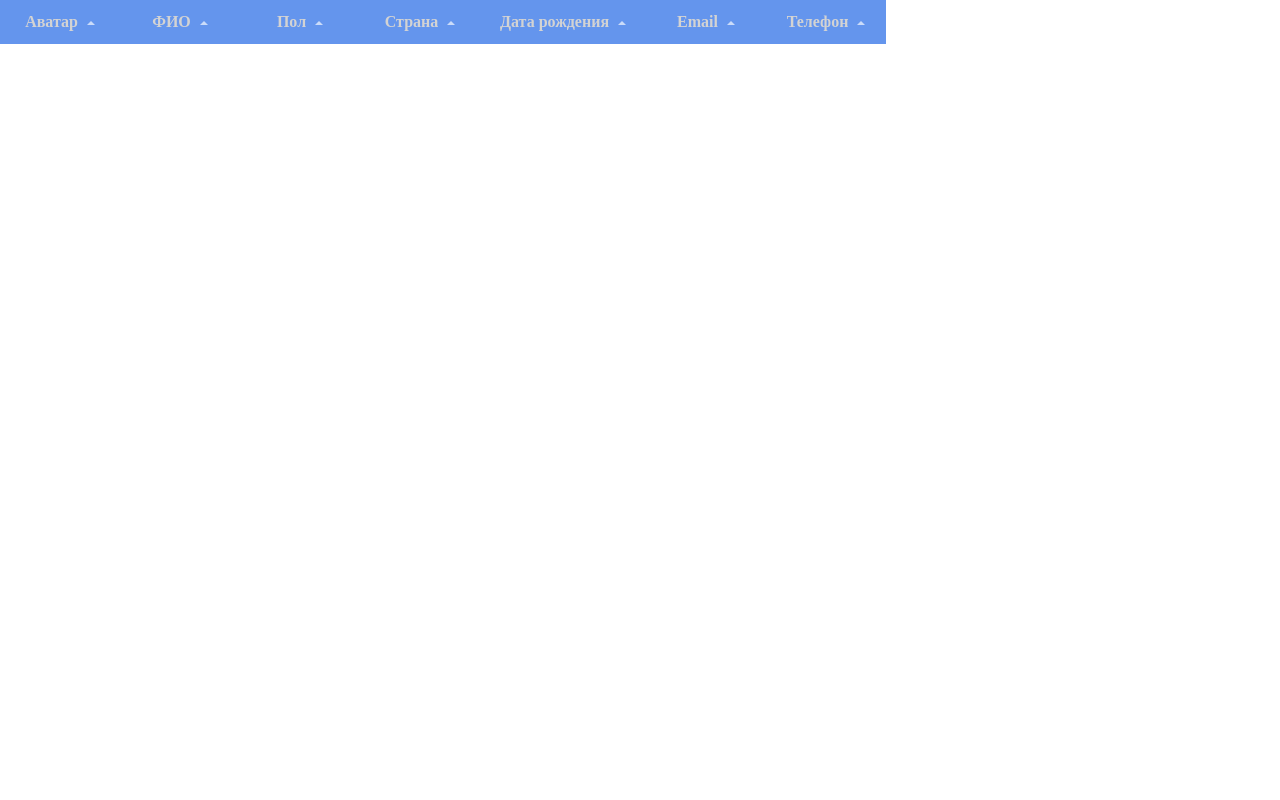
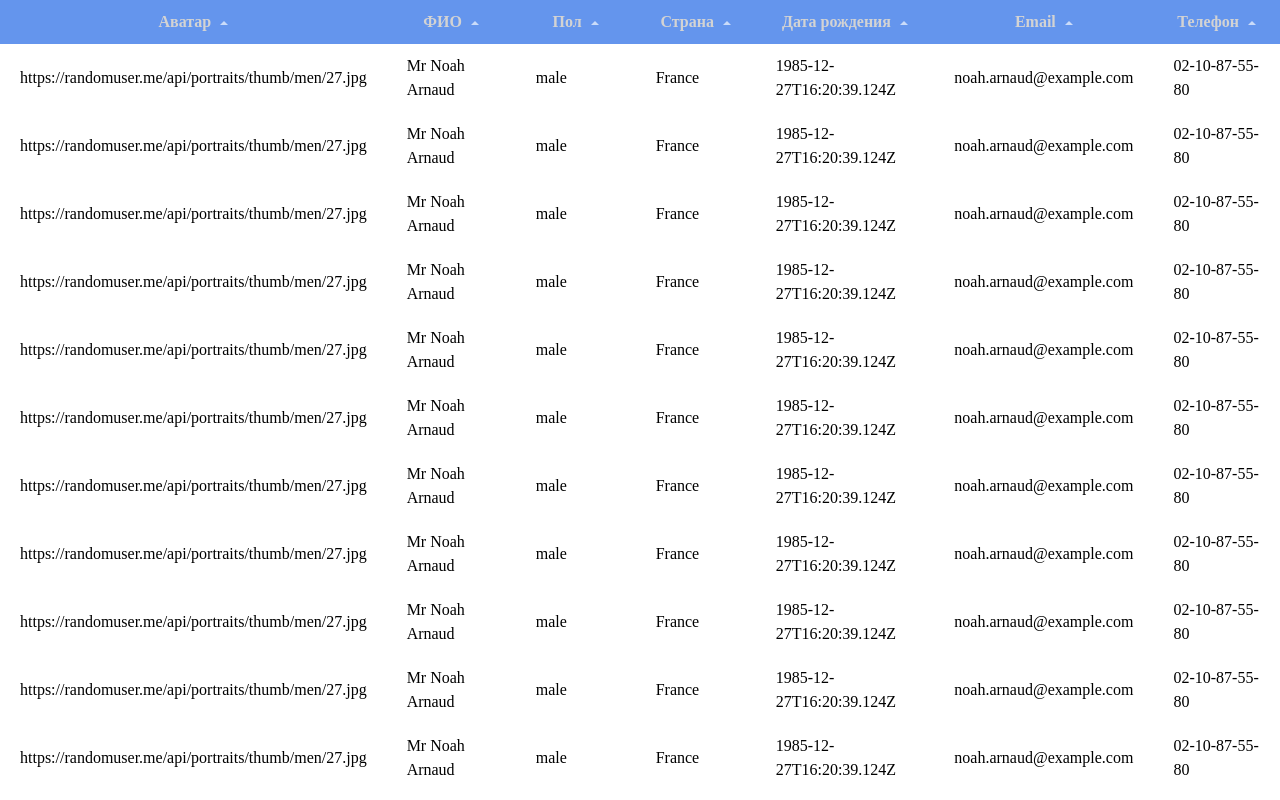
Before and after one commit to becasualle/vue-table, a Vue app: page / in a window 1280 px wide. Shown: the top 800 px of the page. Built offline with nearby package versions, Linux system fonts and the light colour scheme.

Commit message:
Better typing for columns data and rendering table rows with mock data

```diff
--- a/src/App.vue
+++ b/src/App.vue
@@ -2,18 +2,27 @@
   <header></header>
 
   <main>
-    <DataTable :columns="tableColumns" />
+    <DataTable :data="tableData" :columns="tableColumns" />
   </main>
 </template>
 
 <script setup lang="ts">
-import { onMounted, watchEffect, ref } from "vue";
+import { watchEffect, ref, computed } from "vue";
 import DataTable from "./components/DataTable.vue";
 import { apiData } from "./data/api";
 import type { Data } from "./data/api";
 
+export type TableColumns =
+  | "Аватар"
+  | "ФИО"
+  | "Пол"
+  | "Страна"
+  | "Дата рождения"
+  | "Email"
+  | "Телефон";
+
 // Get data for the table
-const tableData = ref<Data | null>(null);
+const tableInfo = ref<Data | null>(null);
 
 watchEffect(async () => {
   console.log("watch effect");
@@ -21,12 +30,12 @@ watchEffect(async () => {
   const data = await new Promise((resolve) => {
     setTimeout(() => {
       resolve(apiData);
-    }, 2000);
+    }, 500);
   });
-  tableData.value = data as Data;
+  tableInfo.value = data as Data;
 });
 
-const tableColumns = [
+const tableColumns: TableColumns[] = [
   "Аватар",
   "ФИО",
   "Пол",
@@ -35,6 +44,8 @@ const tableColumns = [
   "Email",
   "Телефон",
 ];
+
+const tableData = computed(() => tableInfo.value?.results);
 </script>
 
 <style scoped lang="scss"></style>
--- a/src/components/DataTable.vue
+++ b/src/components/DataTable.vue
@@ -1,21 +1,48 @@
 <template>
-  <table>
+  <table v-if="isFiltredData">
     <thead>
-      <th v-for="(name, index) in columns" :key="index">
-        {{ name }}
-        <span class="arrow asc"></span>
-      </th>
+      <tr>
+        <th v-for="(name, index) in columns" :key="index">
+          {{ name }}
+          <span class="arrow asc"></span>
+        </th>
+      </tr>
     </thead>
-    <tbody></tbody>
+    <tbody>
+      <tr v-for="entry in filtredData" :key="entry.login.uuid">
+        <td v-for="(column, index) in columns" :key="index">
+          {{ rowsData[column] }}
+        </td>
+      </tr>
+    </tbody>
   </table>
 </template>
 
 <script setup lang="ts">
+import { computed } from "vue";
+import type { Result } from "../data/api";
+import type { TableColumns } from "../App.vue";
 interface Props {
-  columns: string[];
+  data?: Result[];
+  columns: TableColumns[];
 }
 
 const props = defineProps<Props>();
+
+const filtredData = computed(() => props.data);
+const isFiltredData = computed(
+  () => filtredData.value && filtredData.value.length
+);
+
+const rowsData = computed(() => ({
+  Аватар: "https://randomuser.me/api/portraits/thumb/men/27.jpg",
+  ФИО: "Mr Noah Arnaud",
+  Пол: "male",
+  Страна: "France",
+  "Дата рождения": "1985-12-27T16:20:39.124Z",
+  Email: "noah.arnaud@example.com",
+  Телефон: "02-10-87-55-80",
+}));
 </script>
 
 <style lang="scss" scoped>
```
